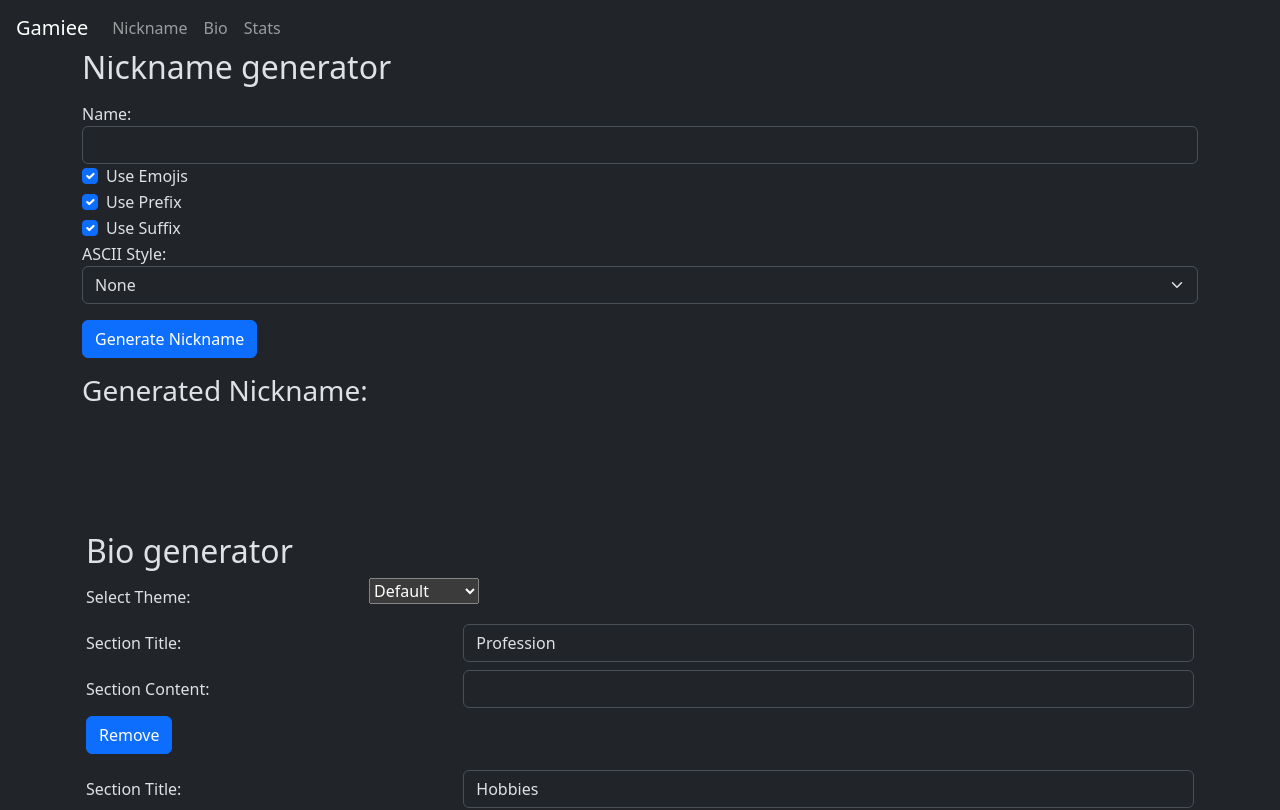
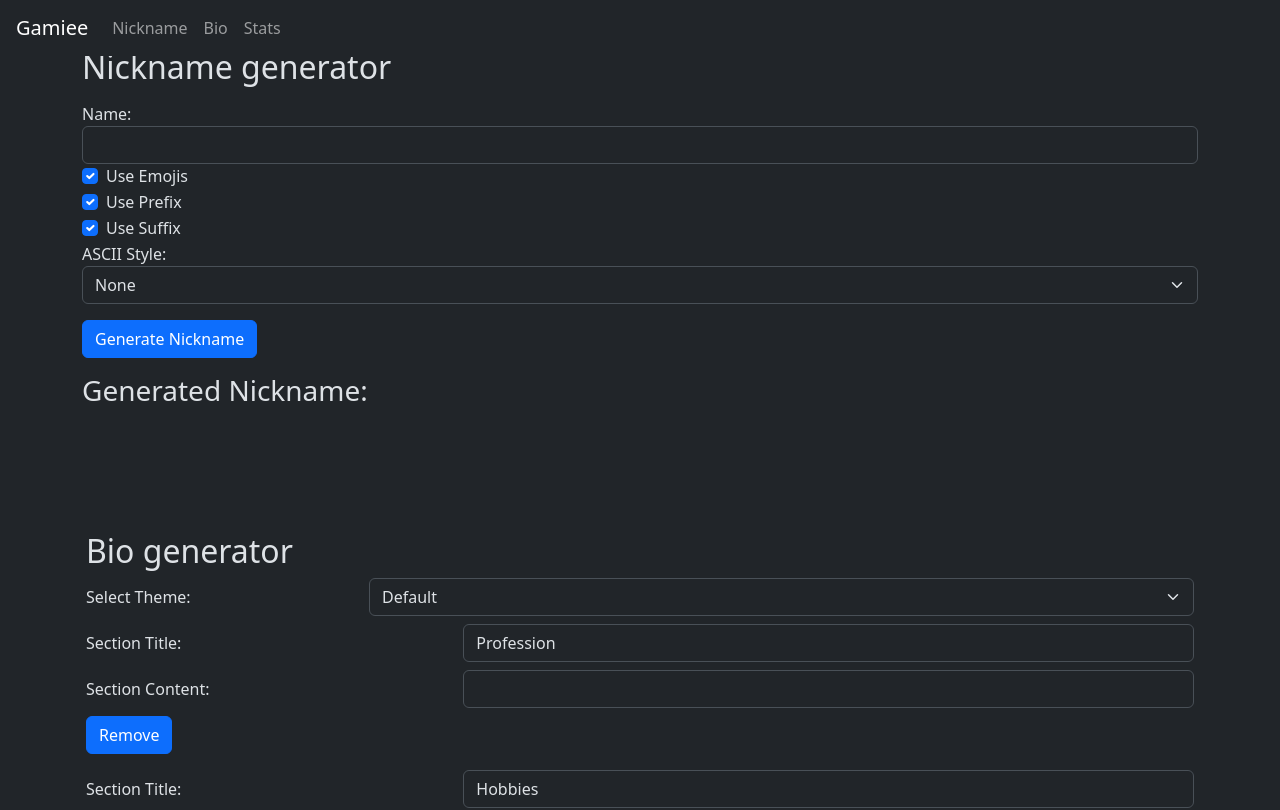
Before and after one commit to AlexYelisieiev/university-course-work, a React (Vite) app: page / in a window 1280 px wide. Shown: the top 810 px of the page. Built offline with nearby package versions, Linux system fonts and the light colour scheme.

Commit message:
Fix select

```diff
--- a/src/components/BioGenerator.jsx
+++ b/src/components/BioGenerator.jsx
@@ -59,7 +59,7 @@ const BioGenerator = () => {
                     <label className='col-sm-3 col-form-label' htmlFor="theme">Select Theme:</label>
                     <div className='col-sm-9'>
                         <select
-						  className='form-selec'
+                            className='form-select'
                             id="theme"
                             value={selectedTheme}
                             defaultValue={'default'}
```
Lines whose indentation alone changed are shown as unchanged.
